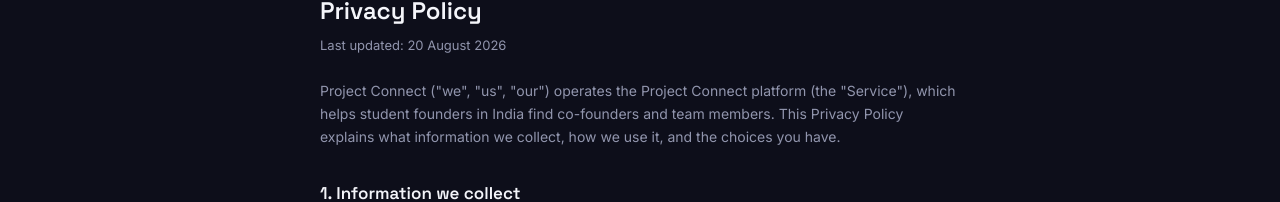
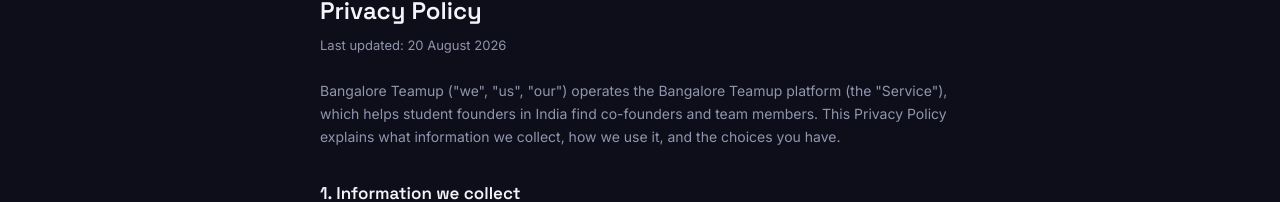
Before and after one commit to Darkcrisx7/project-connect, a Next.js app: page /privacy-policy in a window 1280 px wide. Shown: the part 134-336 px from the top of the page. Built offline with nearby package versions, Linux system fonts and the light colour scheme.

Commit message:
Update page.tsx

```diff
--- a/app/privacy-policy/page.tsx
+++ b/app/privacy-policy/page.tsx
@@ -9,8 +9,8 @@
         <p className="mt-2 text-[13px]">Last updated: 20 August 2026</p>
 
         <p className="mt-6">
-          Project Connect (&quot;we&quot;, &quot;us&quot;, &quot;our&quot;) operates the
-          Project Connect platform (the &quot;Service&quot;), which helps student founders in
+          Bangalore Teamup (&quot;we&quot;, &quot;us&quot;, &quot;our&quot;) operates the
+          Bangalore Teamup platform (the &quot;Service&quot;), which helps student founders in
           India find co-founders and team members. This Privacy Policy explains what
           information we collect, how we use it, and the choices you have.
         </p>
```
